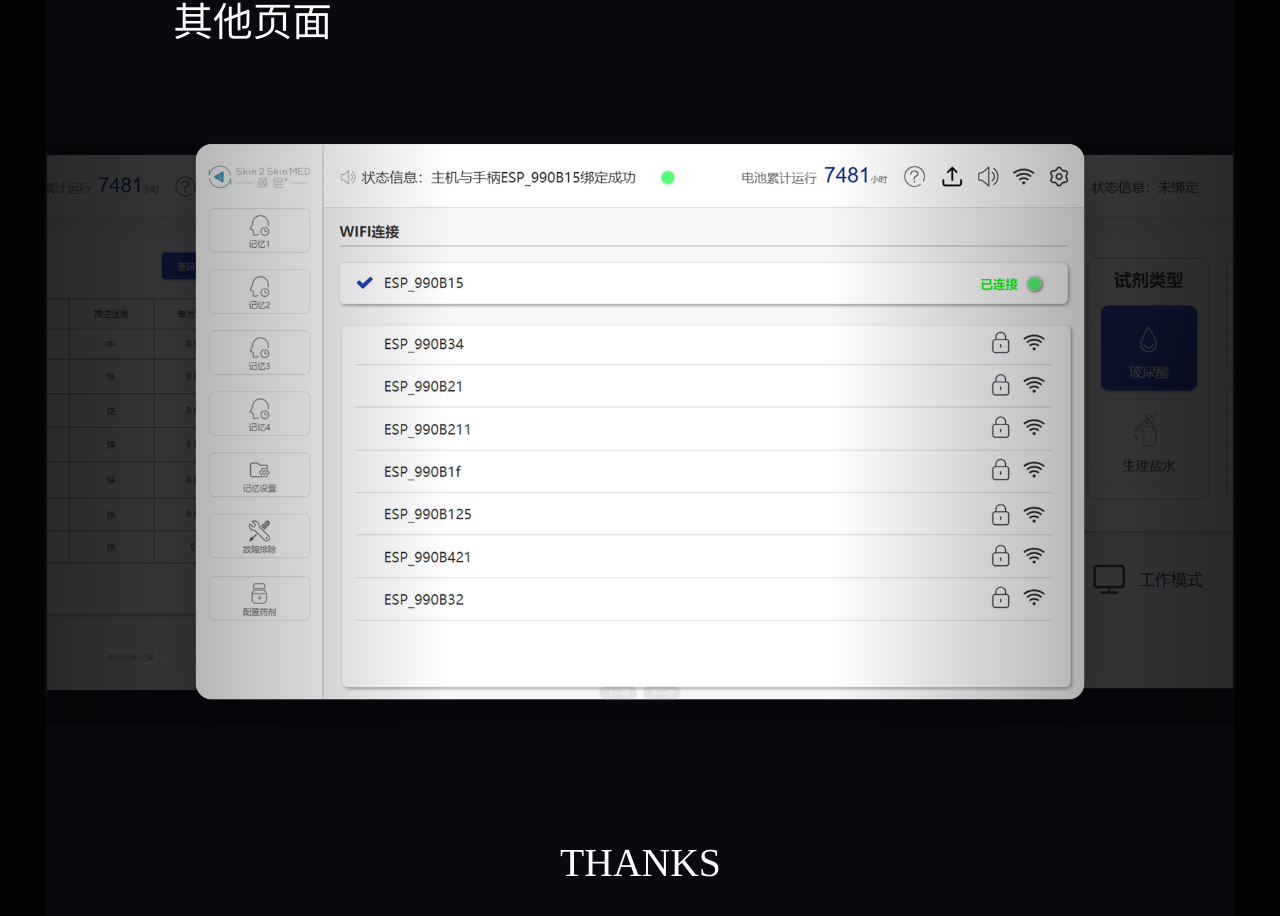
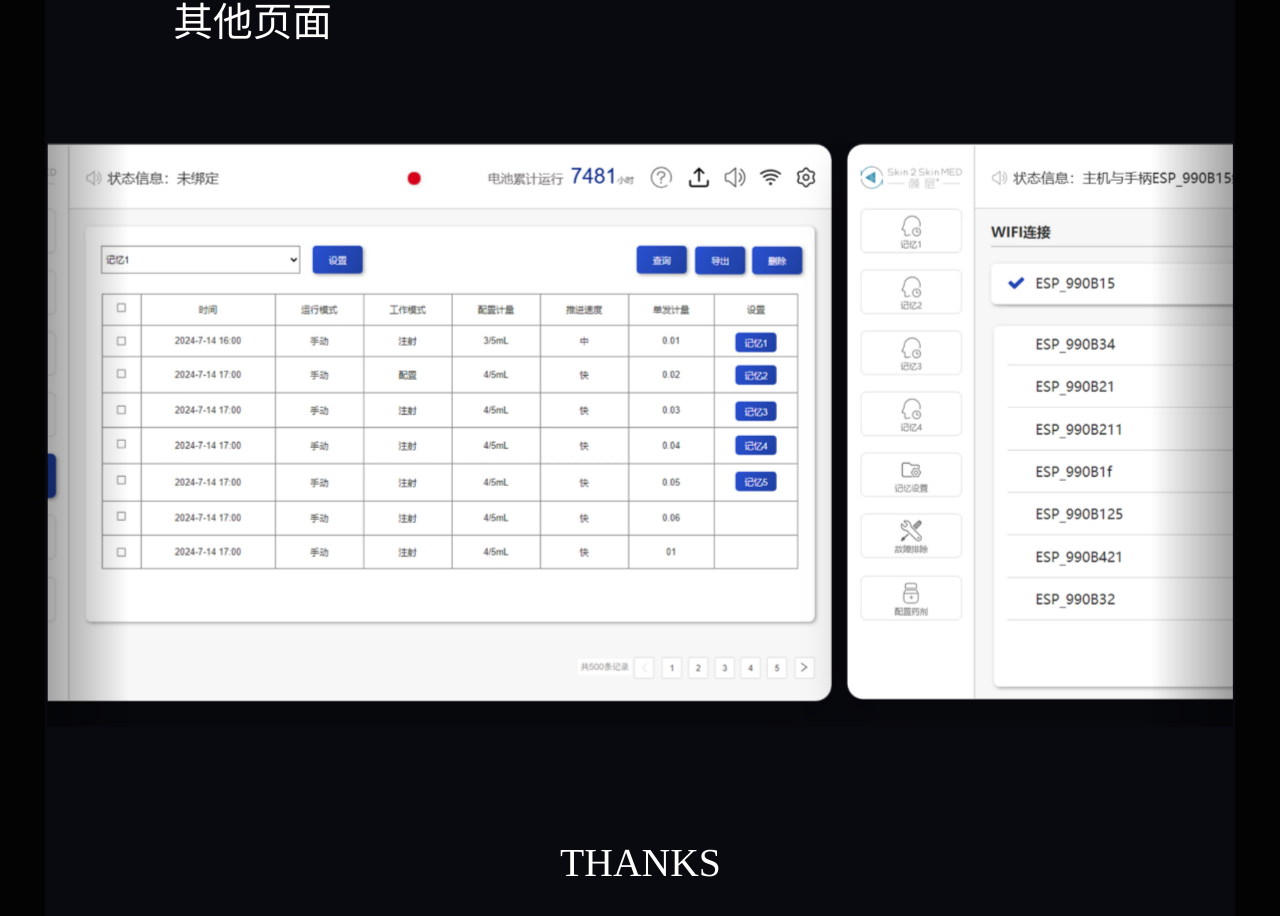
Before and after one commit to 774781593/fanjiannan-portfolio, a Next.js app: page /projects/app-design in a window 1280 px wide. Shown: the part 5891-6807 px from the top of the page. Built offline with nearby package versions, Linux system fonts and the light colour scheme; a web font is replaced by a local one.

Commit message:
Add app image marquee

```diff
--- a/src/app/globals.css
+++ b/src/app/globals.css
@@ -653,6 +653,73 @@ a.motion-home-project:focus-visible .motion-home-project__label {
   outline-offset: 8px;
 }
 
+.image-marquee {
+  --marquee-speed: 18s;
+  overflow: hidden;
+  position: relative;
+  width: 100%;
+}
+
+.image-marquee::before,
+.image-marquee::after {
+  content: "";
+  position: absolute;
+  inset-block: 0;
+  z-index: 3;
+  width: 132px;
+  pointer-events: none;
+}
+
+.image-marquee::before {
+  left: 0;
+  background: linear-gradient(90deg, rgba(0, 0, 0, 0.36), transparent);
+}
+
+.image-marquee::after {
+  right: 0;
+  background: linear-gradient(270deg, rgba(0, 0, 0, 0.36), transparent);
+}
+
+.image-marquee__track {
+  display: flex;
+  width: max-content;
+  gap: 24px;
+  animation: image-marquee-scroll var(--marquee-speed) linear infinite;
+  will-change: transform;
+}
+
+.image-marquee:hover .image-marquee__track {
+  animation-play-state: paused;
+}
+
+.image-marquee__card {
+  flex: 0 0 auto;
+  margin: 0;
+  overflow: hidden;
+  border: 1px solid rgba(255, 255, 255, 0.2);
+  background: rgba(255, 255, 255, 0.06);
+  box-shadow: 0 28px 72px rgba(0, 0, 0, 0.28);
+  backdrop-filter: blur(10px);
+}
+
+.image-marquee__image {
+  display: block;
+  width: 100%;
+  height: 100%;
+  object-fit: cover;
+  user-select: none;
+}
+
+@keyframes image-marquee-scroll {
+  from {
+    transform: translate3d(0, 0, 0);
+  }
+
+  to {
+    transform: translate3d(calc(-50% - 12px), 0, 0);
+  }
+}
+
 .container-grid {
   width: min(100% - 40px, 1440px);
   margin-inline: auto;
--- a/src/components/CarouselSwiper.tsx
+++ /dev/null
@@ -1,201 +0,0 @@
-"use client";
-
-import { useEffect, useRef, useState } from "react";
-import { motion } from "framer-motion";
-import { assetUrl } from "@/lib/assets";
-
-type Slide = {
-  src: string;
-  alt: string;
-  width: number;
-  height: number;
-  radius?: number;
-};
-
-type CarouselSwiperProps = {
-  slides: readonly Slide[];
-  width: number;
-  height: number;
-  className?: string;
-};
-
-const transitionMs = 240;
-const dragThreshold = 90;
-const dragVelocity = 500;
-const sideOffset = 1160;
-const slideTop = 0;
-const autoplayMs = 3200;
-
-export function CarouselSwiper({ slides, width, height, className }: CarouselSwiperProps) {
-  const [activeIndex, setActiveIndex] = useState(0);
-  const [isTransitioning, setIsTransitioning] = useState(false);
-  const [isPaused, setIsPaused] = useState(false);
-  const timerRef = useRef<number | null>(null);
-  const autoplayRef = useRef<number | null>(null);
-
-  useEffect(() => {
-    return () => {
-      if (timerRef.current) {
-        window.clearTimeout(timerRef.current);
-      }
-      if (autoplayRef.current) {
-        window.clearInterval(autoplayRef.current);
-      }
-    };
-  }, []);
-
-  useEffect(() => {
-    if (slides.length < 2 || isPaused) return;
-
-    autoplayRef.current = window.setInterval(() => {
-      setActiveIndex((current) => (current + 1) % slides.length);
-      setIsTransitioning(true);
-
-      if (timerRef.current) {
-        window.clearTimeout(timerRef.current);
-      }
-
-      timerRef.current = window.setTimeout(() => {
-        setIsTransitioning(false);
-      }, transitionMs);
-    }, autoplayMs);
-
-    return () => {
-      if (autoplayRef.current) {
-        window.clearInterval(autoplayRef.current);
-        autoplayRef.current = null;
-      }
-    };
-  }, [isPaused, slides.length]);
-
-  const startTransition = (nextIndex: number) => {
-    if (slides.length < 2 || isTransitioning) return;
-
-    setIsTransitioning(true);
-    setActiveIndex(nextIndex);
-
-    if (timerRef.current) {
-      window.clearTimeout(timerRef.current);
-    }
-
-    timerRef.current = window.setTimeout(() => {
-      setIsTransitioning(false);
-    }, transitionMs);
-  };
-
-  const goNext = () => startTransition((activeIndex + 1) % slides.length);
-  const goPrev = () => startTransition((activeIndex - 1 + slides.length) % slides.length);
-
-  const handleDragEnd = (_: unknown, info: { offset: { x: number }; velocity: { x: number } }) => {
-    setIsPaused(false);
-
-    if (info.offset.x <= -dragThreshold || info.velocity.x <= -dragVelocity) {
-      goNext();
-      return;
-    }
-
-    if (info.offset.x >= dragThreshold || info.velocity.x >= dragVelocity) {
-      goPrev();
-    }
-  };
-
-  const getRelativeSlot = (index: number) => {
-    const raw = index - activeIndex;
-    if (raw > slides.length / 2) return raw - slides.length;
-    if (raw < -slides.length / 2) return raw + slides.length;
-    return raw;
-  };
-
-  return (
-    <div
-      className={`relative overflow-hidden ${className ?? ""}`}
-      style={{ width, height }}
-      onPointerEnter={() => setIsPaused(true)}
-      onPointerLeave={() => setIsPaused(false)}
-    >
-      <motion.div
-        aria-hidden="true"
-        className="pointer-events-none absolute inset-y-0 left-0 z-30 w-[34%] bg-gradient-to-r from-black/45 to-transparent"
-        animate={{ opacity: isTransitioning ? 1 : 0 }}
-        transition={{ duration: 0.22, ease: [0.22, 1, 0.36, 1] }}
-      />
-      <motion.div
-        aria-hidden="true"
-        className="pointer-events-none absolute inset-y-0 right-0 z-30 w-[34%] bg-gradient-to-l from-black/45 to-transparent"
-        animate={{ opacity: isTransitioning ? 1 : 0 }}
-        transition={{ duration: 0.22, ease: [0.22, 1, 0.36, 1] }}
-      />
-
-      <motion.div
-        className="absolute inset-0 z-20"
-        drag="x"
-        dragConstraints={{ left: 0, right: 0 }}
-        dragElastic={0.12}
-        dragMomentum={false}
-        onDragStart={() => setIsPaused(true)}
-        onDragEnd={handleDragEnd}
-      >
-        {slides.map((slide, index) => {
-          const slot = getRelativeSlot(index);
-          const isActive = slot === 0;
-          const slideWidth = slide.width;
-          const slideHeight = slide.height;
-
-          return (
-            <motion.div
-              key={slide.src}
-              className="absolute left-1/2"
-              animate={{
-                x: slot * sideOffset - slideWidth / 2,
-                scale: isActive ? 1 : 0.96,
-                opacity: isActive ? 1 : 0.42,
-                filter: isActive ? "brightness(1)" : "brightness(0.68)"
-              }}
-              transition={{ duration: 0.24, ease: [0.22, 1, 0.36, 1] }}
-              style={{
-                top: slideTop,
-                zIndex: isActive ? 3 : 1,
-                width: slideWidth,
-                height: slideHeight,
-                pointerEvents: isActive ? "auto" : "none"
-              }}
-            >
-              <img
-                src={assetUrl(slide.src)}
-                alt={slide.alt}
-                loading={isActive ? "eager" : "lazy"}
-                fetchPriority={isActive ? "high" : "auto"}
-                decoding="async"
-                draggable={false}
-                className="h-full w-full select-none object-cover"
-                style={{
-                  borderRadius: slide.radius ? `${slide.radius}px` : undefined,
-                  boxShadow: isActive ? "0 28px 70px rgba(0,0,0,0.28)" : "none"
-                }}
-              />
-            </motion.div>
-          );
-        })}
-      </motion.div>
-
-      <div className="absolute left-1/2 top-[874px] z-40 flex -translate-x-1/2 items-center gap-2">
-        <button
-          type="button"
-          onClick={goPrev}
-          disabled={isTransitioning || slides.length < 2}
-          className="h-[24px] rounded-full border border-white/35 bg-black/20 px-3 text-[12px] font-[305] leading-[24px] text-white/90 transition duration-200 hover:bg-white/10 disabled:cursor-not-allowed disabled:opacity-40"
-        >
-          上一项
-        </button>
-        <button
-          type="button"
-          onClick={goNext}
-          disabled={isTransitioning || slides.length < 2}
-          className="h-[24px] rounded-full border border-white/35 bg-black/20 px-3 text-[12px] font-[305] leading-[24px] text-white/90 transition duration-200 hover:bg-white/10 disabled:cursor-not-allowed disabled:opacity-40"
-        >
-          下一项
-        </button>
-      </div>
-    </div>
-  );
-}
--- /dev/null
+++ b/src/components/ImageMarquee.tsx
@@ -0,0 +1,55 @@
+"use client";
+
+import type { CSSProperties } from "react";
+import { assetUrl } from "@/lib/assets";
+
+type MarqueeImage = {
+  src: string;
+  alt: string;
+  width: number;
+  height: number;
+  radius?: number;
+};
+
+type ImageMarqueeProps = {
+  images: readonly MarqueeImage[];
+  width: number;
+  height: number;
+  speed?: string;
+  className?: string;
+};
+
+export function ImageMarquee({ images, width, height, speed = "18s", className }: ImageMarqueeProps) {
+  const loopImages = [...images, ...images];
+
+  return (
+    <div
+      className={`image-marquee ${className ?? ""}`}
+      style={{ width, height, "--marquee-speed": speed } as CSSProperties}
+    >
+      <div className="image-marquee__track">
+        {loopImages.map((image, index) => (
+          <figure
+            key={`${image.src}-${index}`}
+            className="image-marquee__card"
+            style={{
+              width: image.width,
+              height: image.height,
+              borderRadius: image.radius ? `${image.radius}px` : "24px"
+            }}
+          >
+            <img
+              src={assetUrl(image.src)}
+              alt={image.alt}
+              loading={index < images.length ? "eager" : "lazy"}
+              fetchPriority={index === 0 ? "high" : "auto"}
+              decoding="async"
+              draggable={false}
+              className="image-marquee__image"
+            />
+          </figure>
+        ))}
+      </div>
+    </div>
+  );
+}
--- a/src/components/LayeredProjectPage.tsx
+++ b/src/components/LayeredProjectPage.tsx
@@ -2,7 +2,7 @@
 
 import { useEffect, useRef, useState } from "react";
 import type { CSSProperties } from "react";
-import { CarouselSwiper } from "./CarouselSwiper";
+import { ImageMarquee } from "./ImageMarquee";
 import { PortfolioMotion } from "./PortfolioMotion";
 import { assetUrl } from "@/lib/assets";
 
@@ -1634,7 +1634,7 @@ function TextLayerView({ text, motion }: { text: TextLayer; motion?: MotionConte
 function AppPageCarousel() {
   return (
     <div className="absolute" style={{ left: px(4), top: px(8512), width: px(1912), height: px(940) }}>
-      <CarouselSwiper slides={appGalleryCards} width={1912} height={940} />
+      <ImageMarquee images={appGalleryCards} width={1912} height={940} speed="18s" />
     </div>
   );
 }
```
